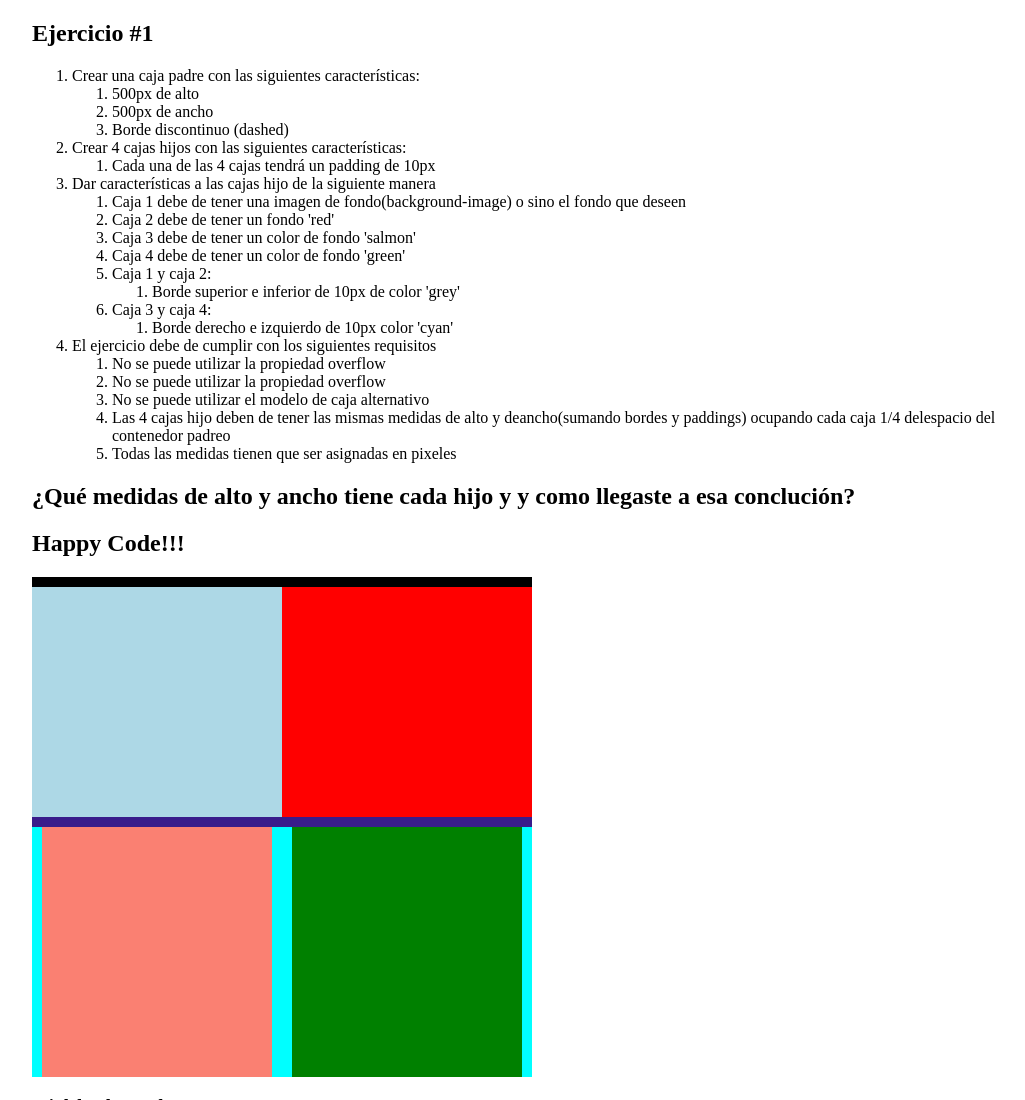
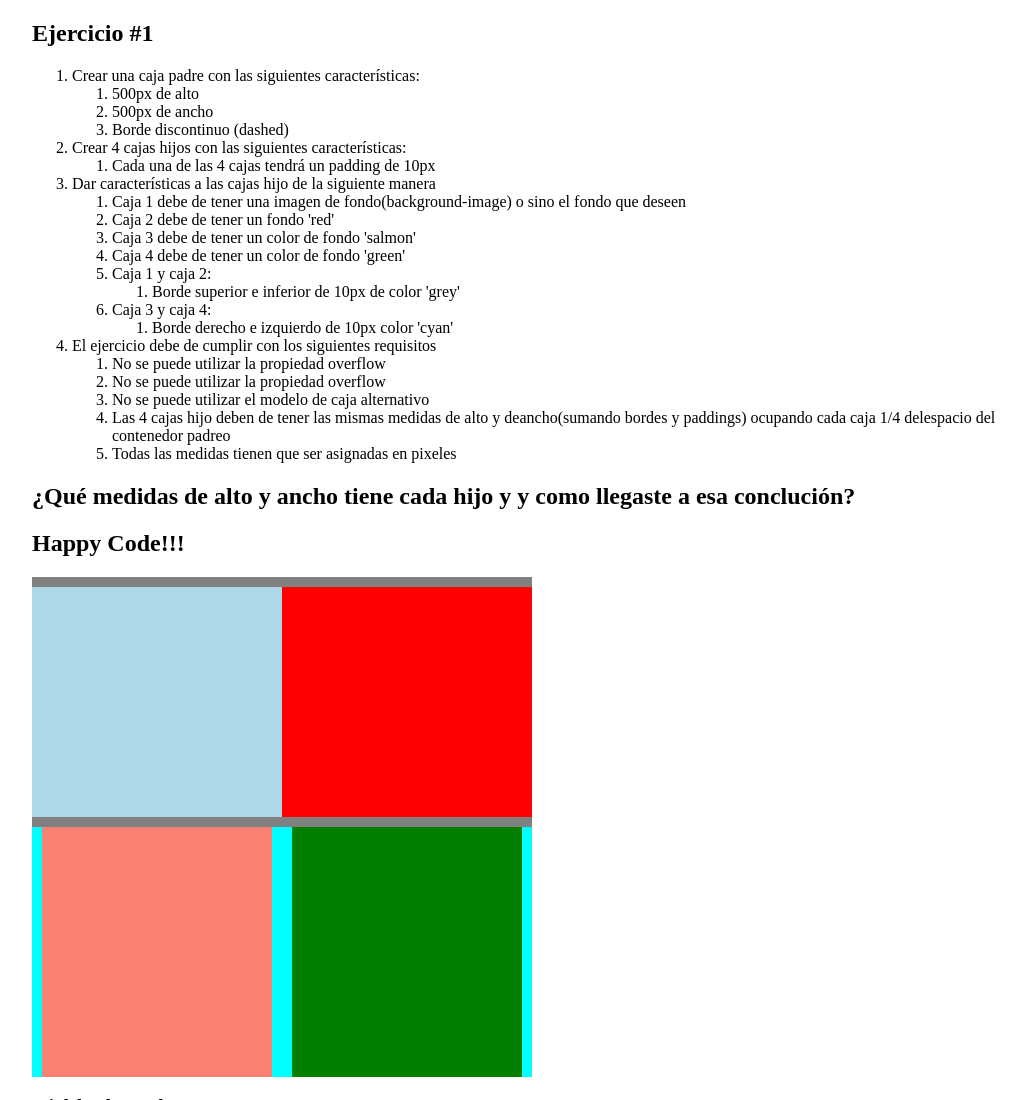
Before and after one commit to SantiagoLE/Modelado_Caja, a plain HTML site: page index.html in a window 1280 px wide. Shown: the top 1100 px of the page, without its empty margins (96-1121 px from the left). Drawn offline with Linux system fonts and the light colour scheme.

Commit message:
volvimos al original

```diff
--- a/styles.css
+++ b/styles.css
@@ -9,8 +9,8 @@ section{
 }
 
 .hijo1, .hijo2{
-    border-top: 10px solid rgb(0, 0, 0);
-    border-bottom: 10px solid rgb(57, 28, 139);
+    border-top: 10px solid grey;
+    border-bottom: 10px solid grey;
     width: 230px;
     height: 210px;
 }
```
